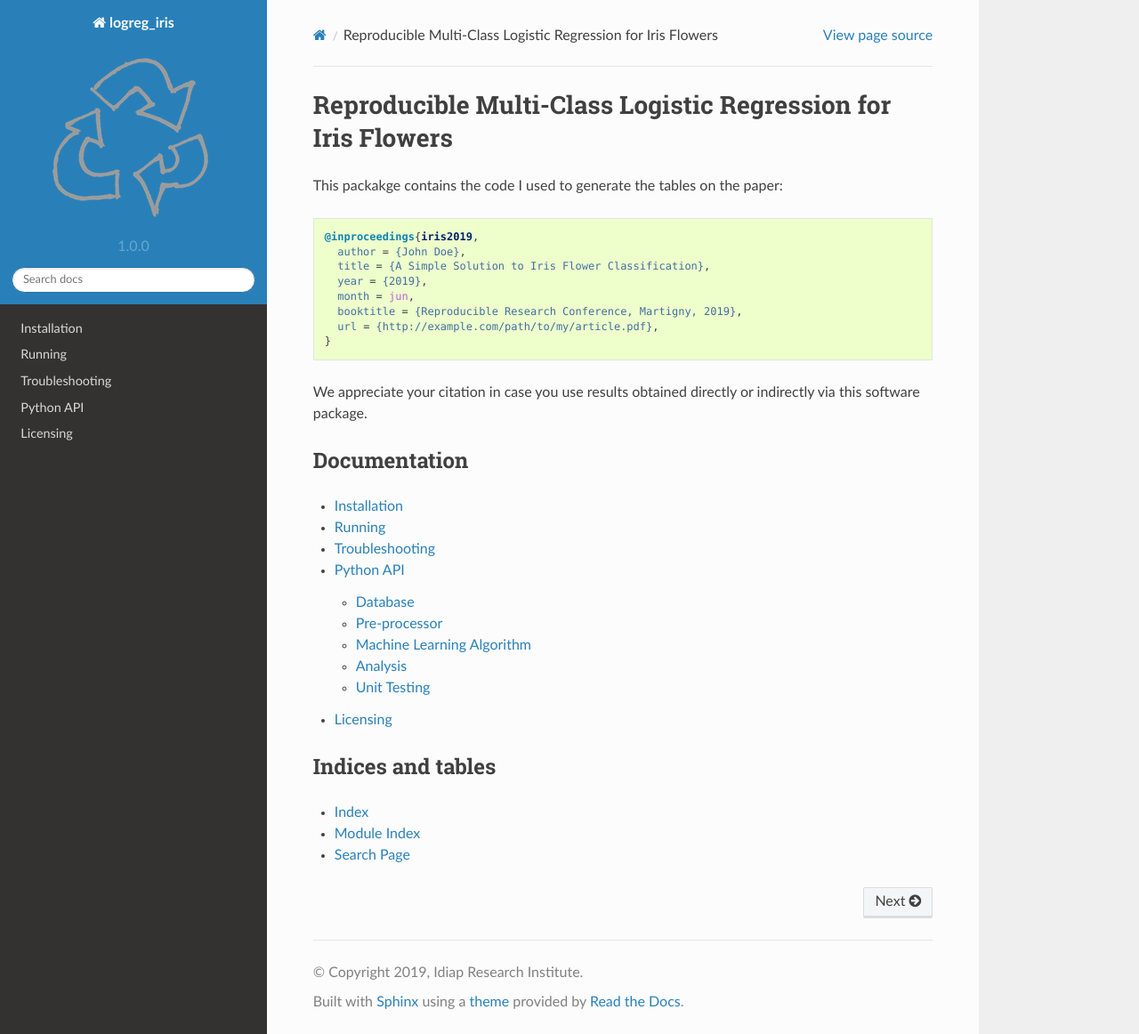
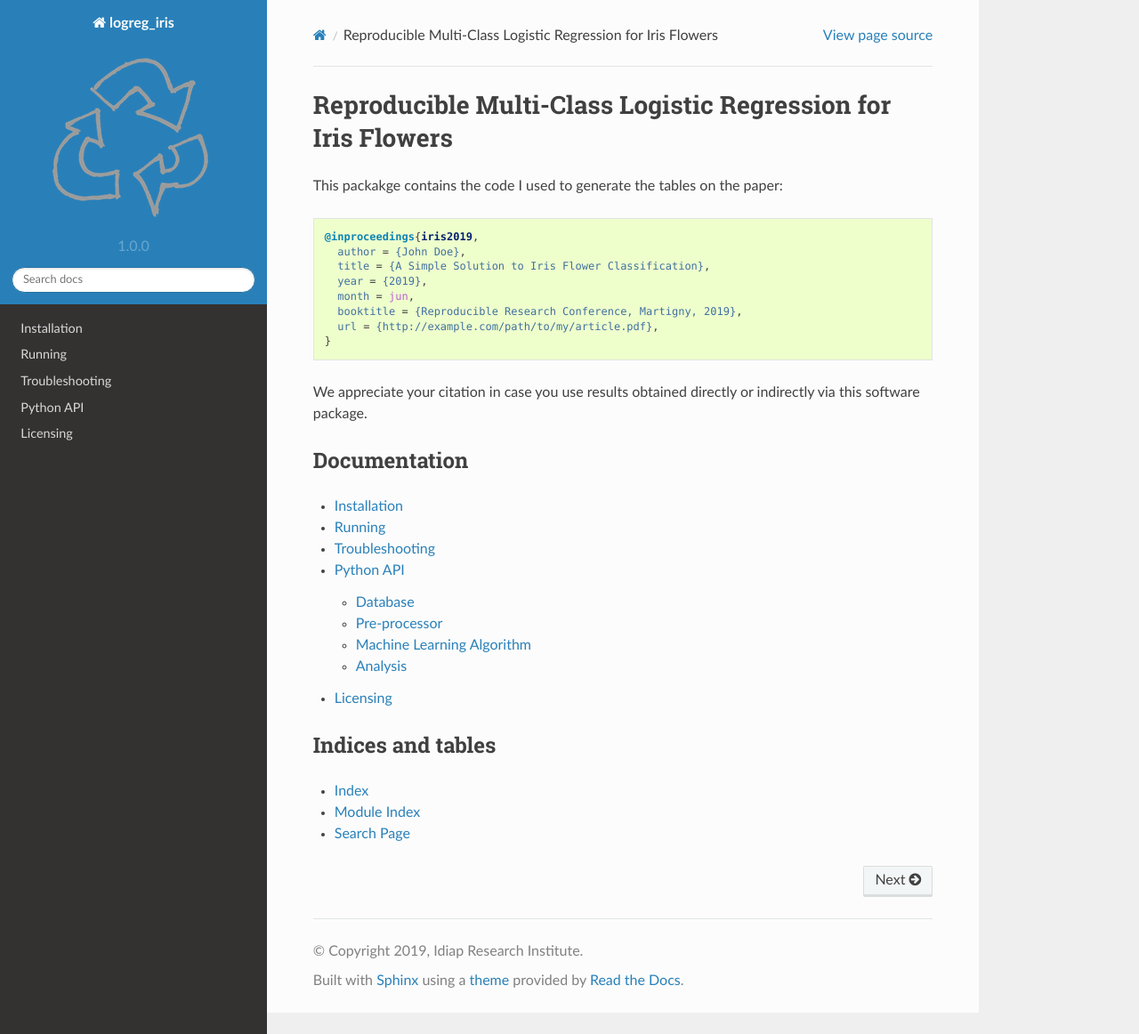
Before and after one commit to vanou-dev/mai-m05-ex5, a Sphinx documentation site: the page built from doc/index.rst, in a window 1280 px wide and 1162 px high. Shown: the whole window at 89% size. Built offline with Sphinx 7.4.7 and the Read the Docs theme 2.0.0, drawn with Linux system fonts in a browser that asks for light colours.

```diff
--- a/doc/py_api.rst
+++ b/doc/py_api.rst
@@ -27,9 +27,3 @@ Analysis
 --------
 
 .. automodule:: analysis
-
-
-Unit Testing
-------------
-
-.. automodule:: test
```
